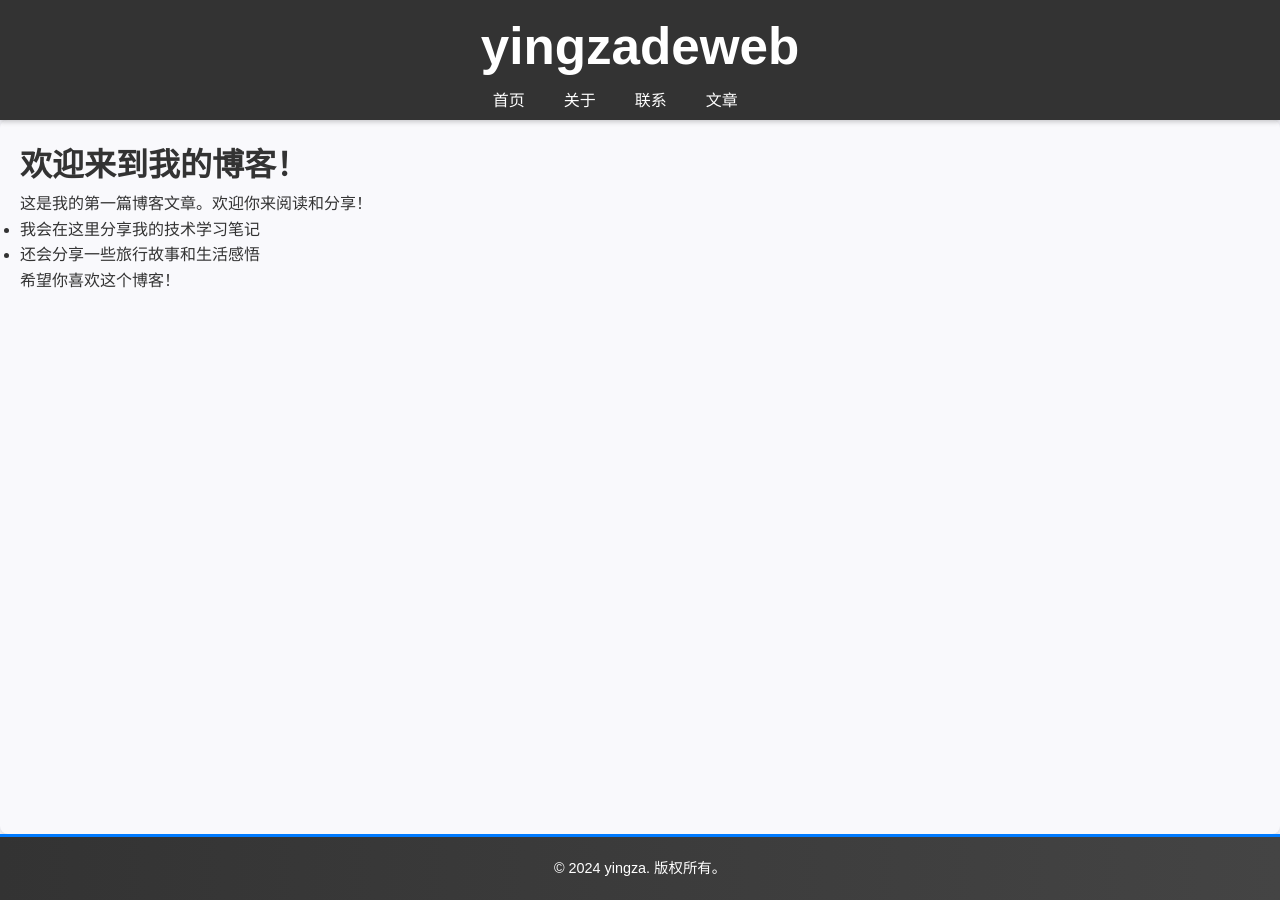
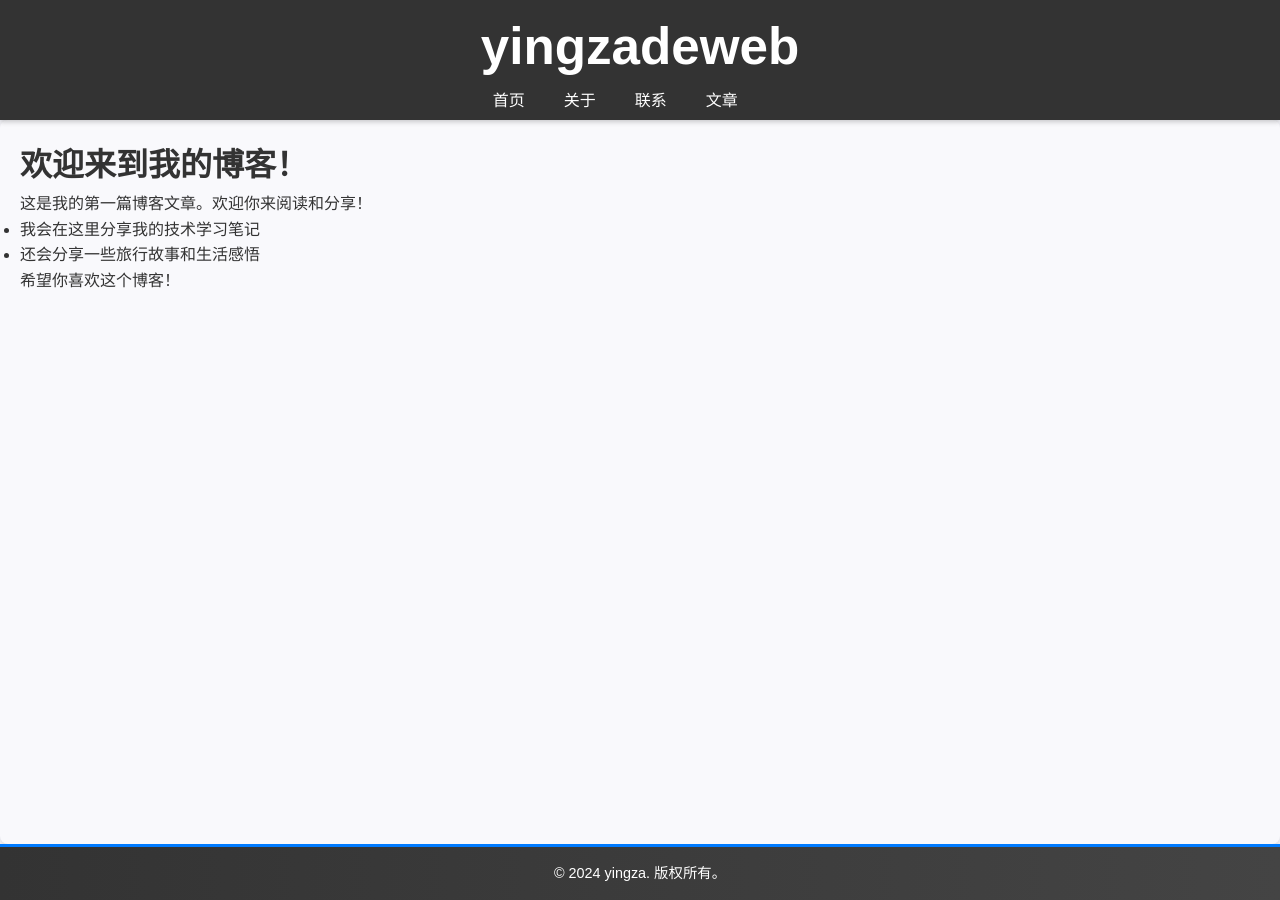
Before and after one commit to yingza-l/skills-github-pages, a Jekyll site: the page built from index.md, in a window 1280 px wide. Built offline with Jekyll 4.4.1, drawn with Linux system fonts in a browser that asks for light colours.

Commit message:
Update style.css

```diff
--- a/assets/css/style.css
+++ b/assets/css/style.css
@@ -76,7 +76,7 @@ footer {
     background: linear-gradient(to right, #333, #444); /* 背景渐变 */
     color: white;
     text-align: center;
-    padding: 20px 0;
+    padding: 15px 0;
     border-top: 3px solid #007bff; /* 顶部加一道分隔线 */
 }
 
```
